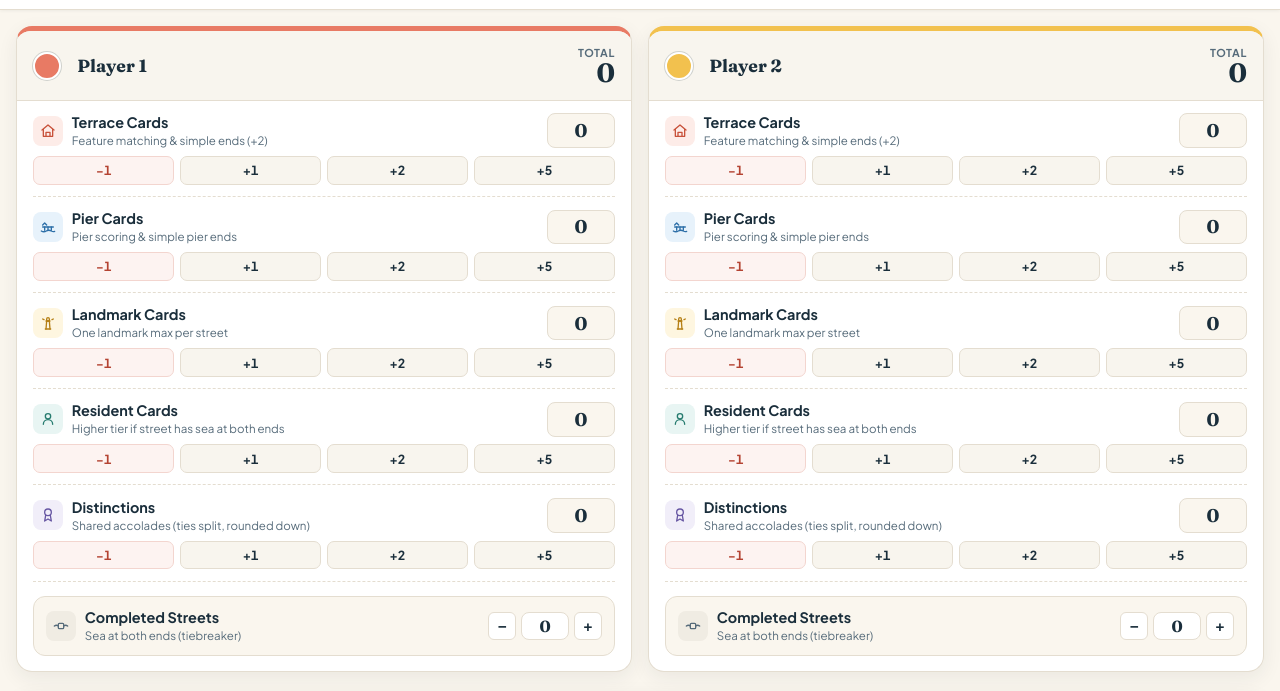
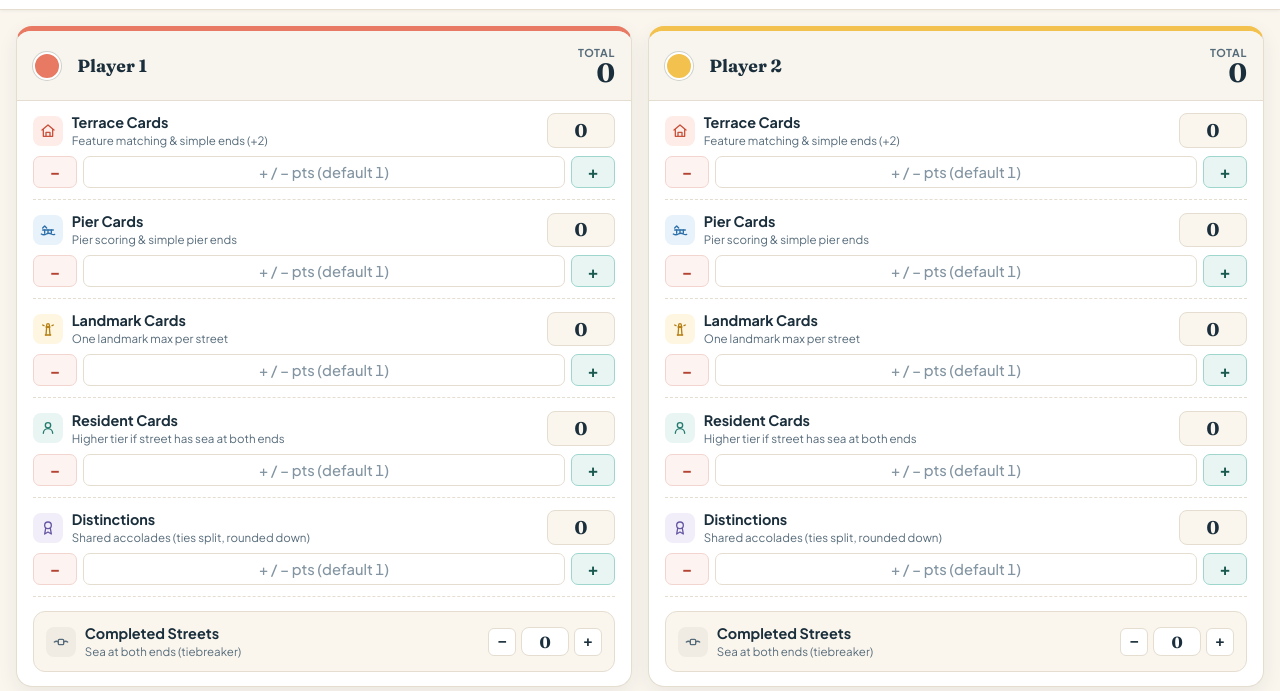
Before and after one commit to smileywiley/tenby-scorecard, a plain HTML site: page index.html in a window 1280 px wide. Shown: the part 62-753 px from the top of the page. Drawn offline with Linux system fonts and the light colour scheme.

Commit message:
Replace stepper chips with +/- delta int field

```diff
--- a/app.js
+++ b/app.js
@@ -224,11 +224,19 @@
                     aria-label="${escapeHtml(player.name)} ${cat.label}"
                   />
                 </div>
-                <div class="stepper-chips">
-                  <button type="button" class="chip-btn chip-minus" data-step="-1" data-player-id="${player.id}" data-category="${cat.key}">&minus;1</button>
-                  <button type="button" class="chip-btn" data-step="1" data-player-id="${player.id}" data-category="${cat.key}">+1</button>
-                  <button type="button" class="chip-btn" data-step="2" data-player-id="${player.id}" data-category="${cat.key}">+2</button>
-                  <button type="button" class="chip-btn" data-step="5" data-player-id="${player.id}" data-category="${cat.key}">+5</button>
+                <div class="delta-adder">
+                  <button type="button" class="delta-btn delta-minus" data-delta-dir="-1" data-player-id="${player.id}" data-category="${cat.key}" aria-label="Subtract from ${cat.label}">&minus;</button>
+                  <input
+                    type="number"
+                    inputmode="numeric"
+                    min="0"
+                    class="delta-input"
+                    data-delta-input="${player.id}"
+                    data-category="${cat.key}"
+                    placeholder="+ / − pts (default 1)"
+                    aria-label="Points to add or subtract for ${escapeHtml(player.name)} ${cat.label}"
+                  />
+                  <button type="button" class="delta-btn delta-plus" data-delta-dir="1" data-player-id="${player.id}" data-category="${cat.key}" aria-label="Add to ${cat.label}">+</button>
                 </div>
               </div>
             `;
@@ -473,19 +481,34 @@
     renderPlayerCards();
   });
 
+  function applyDelta(playerId, category, dir) {
+    const player = state.players.find((p) => p.id === playerId);
+    if (!player) return;
+
+    const deltaInput = playersGridEl.querySelector(
+      `input[data-delta-input="${playerId}"][data-category="${category}"]`
+    );
+    const raw = deltaInput ? deltaInput.value.trim() : '';
+    const amount = raw === '' ? 1 : parseInt(raw, 10);
+    if (Number.isNaN(amount)) return;
+
+    const nextVal = (Number(player.scores[category]) || 0) + amount * dir;
+    player.scores[category] = nextVal;
+
+    const scoreInput = playersGridEl.querySelector(
+      `input[data-player-id="${playerId}"][data-category="${category}"]`
+    );
+    if (scoreInput) scoreInput.value = String(nextVal);
+    if (deltaInput && raw !== '') deltaInput.value = '';
+
+    updateLiveTotalsAndStandings(playerId);
+  }
+
   playersGridEl.addEventListener('click', (e) => {
-    const stepBtn = e.target.closest('button[data-step]');
-    if (stepBtn) {
-      const { playerId, category, step } = stepBtn.dataset;
-      const player = state.players.find((p) => p.id === playerId);
-      if (!player) return;
-      const nextVal = (Number(player.scores[category]) || 0) + Number(step);
-      player.scores[category] = nextVal;
-      const input = playersGridEl.querySelector(
-        `input[data-player-id="${playerId}"][data-category="${category}"]`
-      );
-      if (input) input.value = String(nextVal);
-      updateLiveTotalsAndStandings(playerId);
+    const deltaBtn = e.target.closest('button[data-delta-dir]');
+    if (deltaBtn) {
+      const { playerId, category, deltaDir } = deltaBtn.dataset;
+      applyDelta(playerId, category, Number(deltaDir));
       return;
     }
 
@@ -553,6 +576,16 @@
     }
   });
 
+  playersGridEl.addEventListener('keydown', (e) => {
+    if (e.key === 'Enter') {
+      const deltaInput = e.target.closest('input[data-delta-input]');
+      if (deltaInput) {
+        e.preventDefault();
+        applyDelta(deltaInput.dataset.deltaInput, deltaInput.dataset.category, 1);
+      }
+    }
+  });
+
   playersGridEl.addEventListener('focusin', (e) => {
     if (e.target.matches('input[type="number"]')) {
       e.target.select();
--- a/styles.css
+++ b/styles.css
@@ -507,46 +507,94 @@ body {
   -moz-appearance: textfield;
 }
 
-/* Stepper Chips */
-.stepper-chips {
+/* Delta Adder Bar */
+.delta-adder {
   display: grid;
-  grid-template-columns: repeat(4, 1fr);
+  grid-template-columns: 44px 1fr 44px;
   gap: 0.35rem;
+  align-items: stretch;
 }
 
-.chip-btn {
+.delta-btn {
   border: 1px solid var(--border);
   background: var(--surface-tint);
   color: var(--ink);
   font-family: inherit;
-  font-size: 0.78rem;
+  font-size: 1.05rem;
   font-weight: 700;
-  font-variant-numeric: tabular-nums;
-  padding: 0.34rem 0.25rem;
   border-radius: 7px;
   cursor: pointer;
+  display: grid;
+  place-items: center;
+  padding: 0.28rem 0;
   transition: all 0.1s ease;
   user-select: none;
   touch-action: manipulation;
 }
 
-.chip-btn:hover {
+.delta-btn:hover {
   background: var(--bg-sand-alt);
   border-color: var(--border-strong);
 }
 
-.chip-btn:active {
+.delta-btn:active {
   transform: scale(0.96);
 }
 
-.chip-btn.chip-minus {
+.delta-btn.delta-minus {
   color: #B44332;
   background: #FDF3F1;
   border-color: #F3D5CF;
 }
 
-.chip-btn.chip-minus:hover {
+.delta-btn.delta-minus:hover {
   background: #FADFD9;
+}
+
+.delta-btn.delta-plus {
+  color: #1A5950;
+  background: #E8F5F3;
+  border-color: #9ED6CD;
+}
+
+.delta-btn.delta-plus:hover {
+  background: #D4ECE8;
+}
+
+.delta-input {
+  width: 100%;
+  min-width: 0;
+  text-align: center;
+  font-family: var(--font-sans);
+  font-size: 0.92rem;
+  font-weight: 600;
+  font-variant-numeric: tabular-nums;
+  color: var(--ink);
+  background: var(--surface);
+  border: 1.5px solid var(--border);
+  border-radius: 7px;
+  padding: 0.28rem 0.4rem;
+  transition: all 0.15s ease;
+}
+
+.delta-input::placeholder {
+  color: var(--ink-subtle);
+  font-weight: 500;
+}
+
+.delta-input:focus {
+  outline: none;
+  border-color: var(--pawn-blue);
+  box-shadow: 0 0 0 3px rgba(91, 155, 213, 0.18);
+}
+
+.delta-input::-webkit-outer-spin-button,
+.delta-input::-webkit-inner-spin-button {
+  -webkit-appearance: none;
+  margin: 0;
+}
+.delta-input[type="number"] {
+  -moz-appearance: textfield;
 }
 
 /* Tiebreaker row */
```
